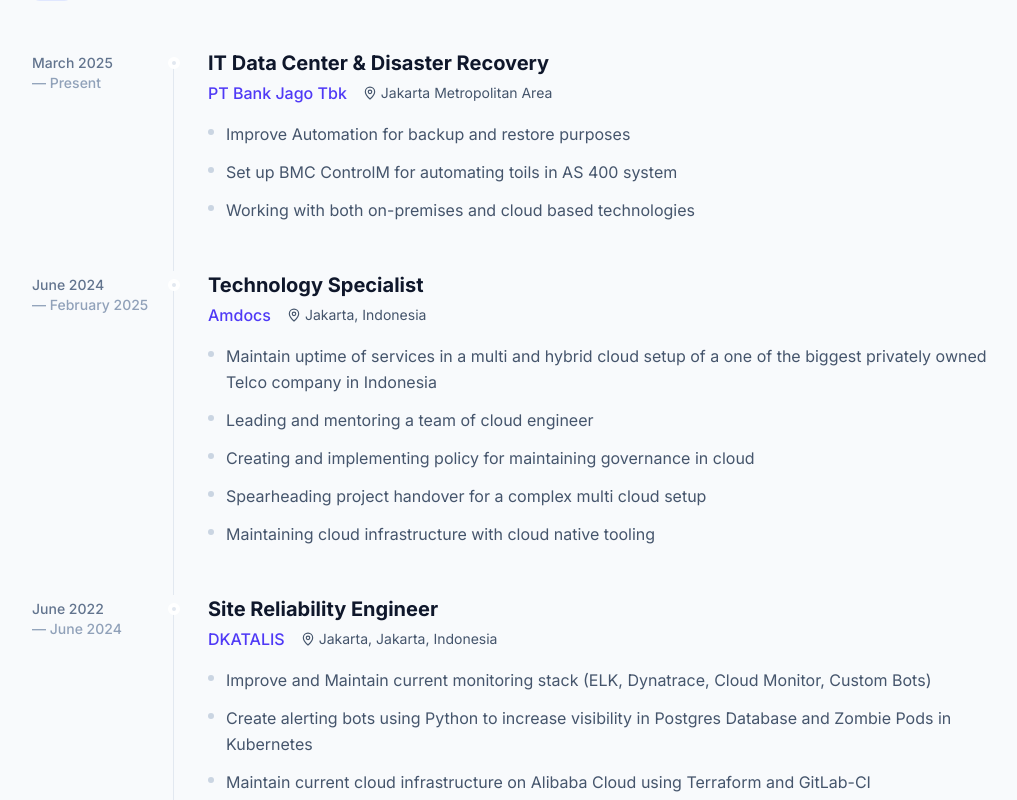
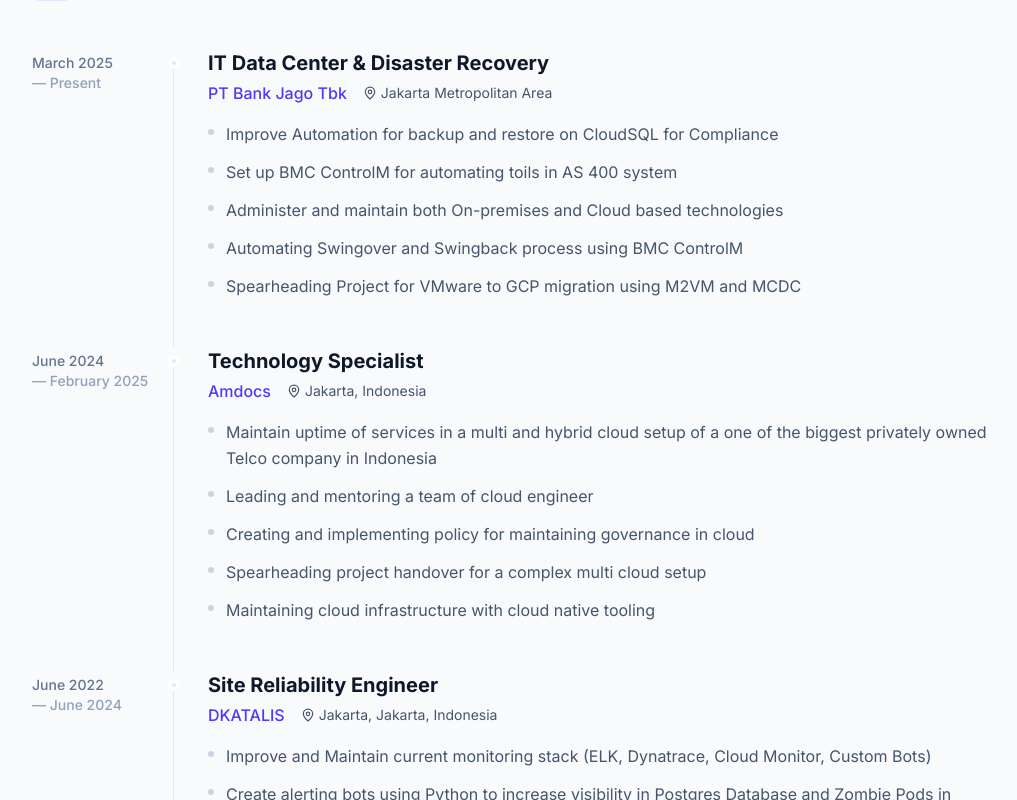
Before and after one commit to nizmitz/nizmitz.github.io, a React (Vite) app: page / in a window 1280 px wide. Shown: the part 940-1740 px from the top of the page, without its empty margins (120-1137 px from the left). Built offline with nearby package versions, Linux system fonts and the light colour scheme; no server answers.

Commit message:
chore: updating data for current workplace and timing education

```diff
--- a/src/data.ts
+++ b/src/data.ts
@@ -4,7 +4,7 @@
   location: "Bekasi, Indonesia",
   email: "fattahemiryanuar@gmail.com",
   phone: "+62 857 8289 1482",
-  linkedin: "https://linkedin.com/in/fattahemiryanuar",
+  linkedin: "https://www.linkedin.com/in/fattah-emir-yanuar-7a1982173",
   github: "https://github.com/nizmitz",
   profile: "Senior Cloud Infrastructure Engineer with over 6 years of expertise architecting, automating, and securing high-availability hybrid and multi-cloud environments (AWS, GCP, Alibaba Cloud, VMware, OpenShift). Distinguished by top-tier industry certifications (AWS SAPro, GCP PCA, CKA), I specialize in orchestrating robust containerized architectures with Kubernetes, driving infrastructure-as-code (IaC) via Terraform and Ansible, and implementing advanced CI/CD pipelines (GitLab CI, Jenkins). Proven track record of leveraging Vault and modern observability stacks to deliver resilient, compliant, and scalable enterprise solutions."
 };
@@ -27,9 +27,11 @@
     location: "Jakarta Metropolitan Area",
     date: "March 2025 — Present",
     responsibilities: [
-      "Improve Automation for backup and restore purposes",
+      "Improve Automation for backup and restore on CloudSQL for Compliance",
       "Set up BMC ControlM for automating toils in AS 400 system",
-      "Working with both on-premises and cloud based technologies"
+      "Administer and maintain both On-premises and Cloud based technologies",
+      "Automating Swingover and Swingback process using BMC ControlM",
+      "Spearheading Project for VMware to GCP migration using M2VM and MCDC"
     ]
   },
   {
@@ -65,7 +67,8 @@
       "Maintain HashiCorp Vault configuration and improve secret injector to pods",
       "Maintain configuration of Internal DNS and External DNS",
       "Maintain Infrastructure on GCP using Terraform",
-      "Create and maintain terraform with blueprint and self service model"
+      "Create and maintain terraform with blueprint and self service model",
+      "Administer and Maintain Istio Service Mesh in GKE"
     ]
   },
   {
@@ -152,6 +155,6 @@
   {
     degree: "Bachelor's degree in Information Technology",
     school: "Universitas Gunadarma",
-    date: "January 2015 — January 2019"
+    date: "August 2015 — September 2019"
   }
 ];
```
